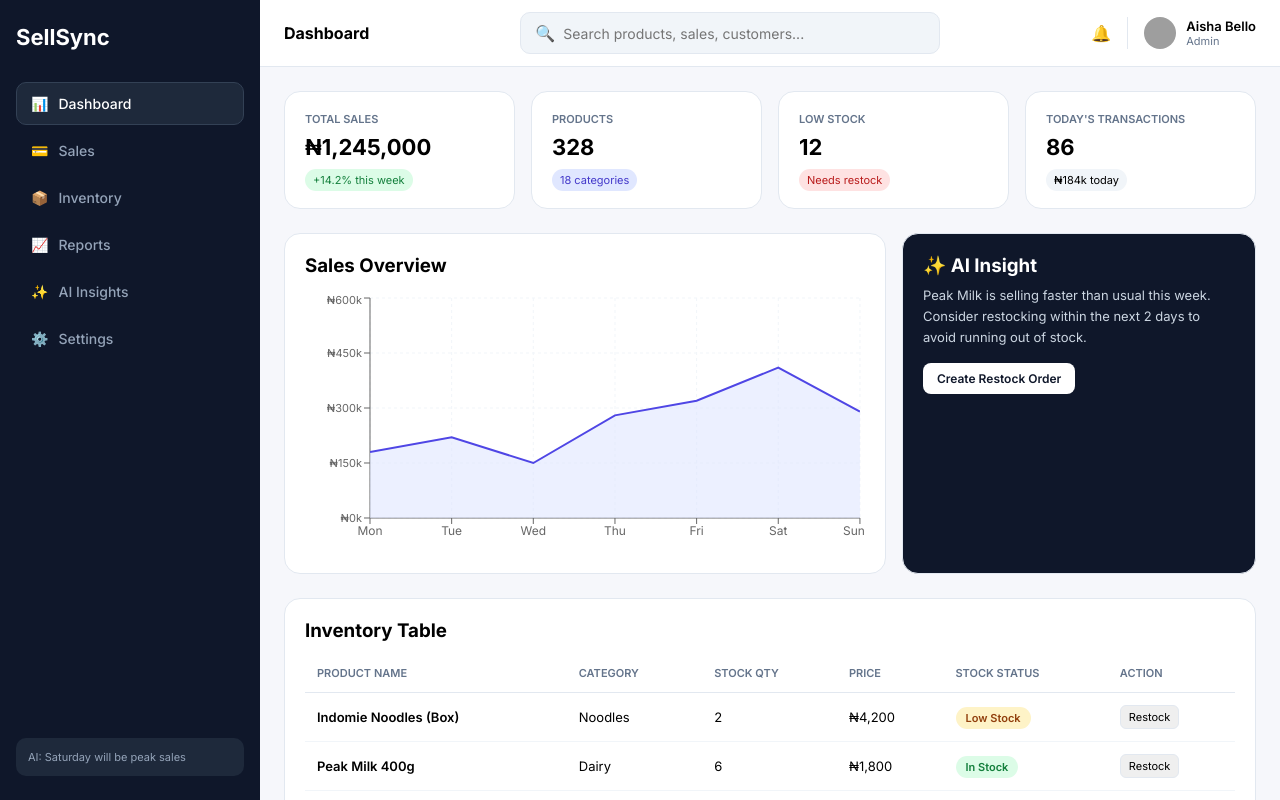
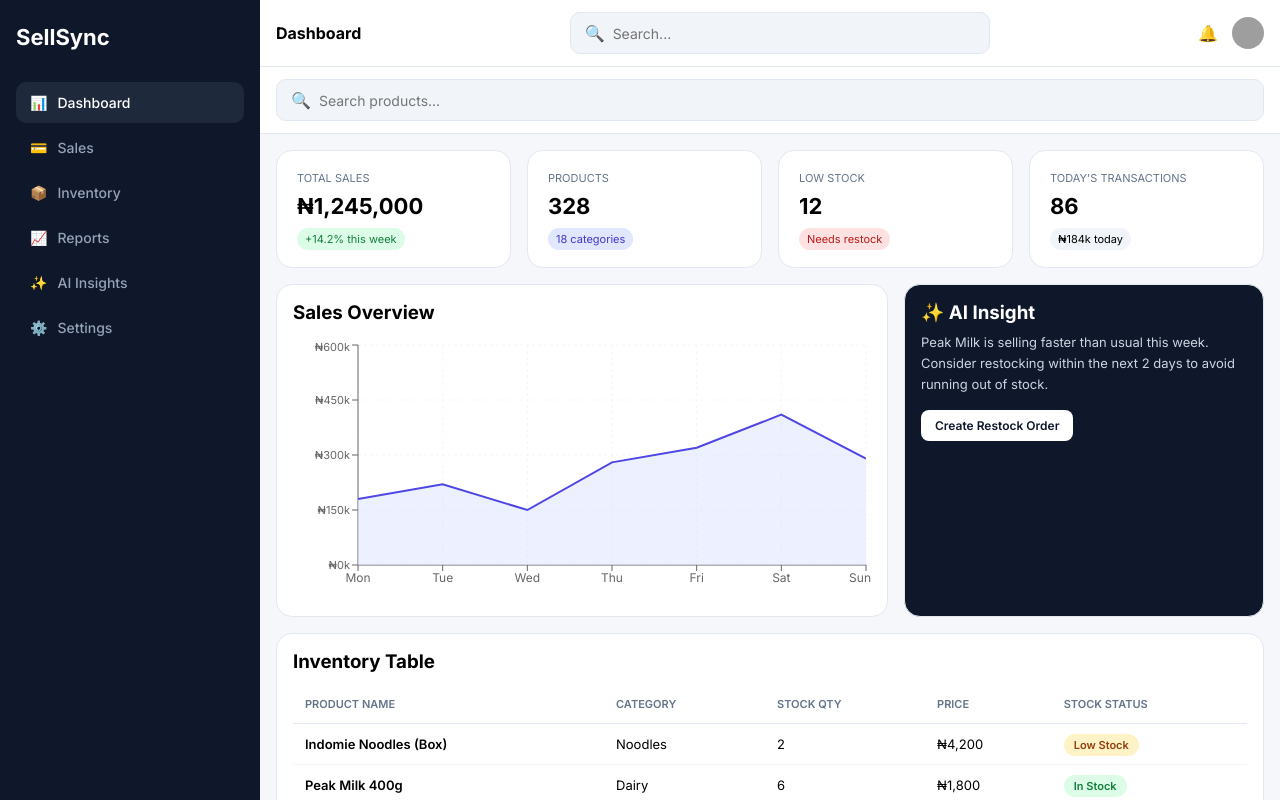
Before and after one commit to francisyakubu563-lab/Sellsync, a React (Vite) app: page / in a window 1280 px wide. Shown: the top 800 px of the page. Built offline with nearby package versions, Linux system fonts and the light colour scheme; grey boxes are pictures that could not be loaded.

Commit message:
Add mobile menu and improve sidebar transitions

```diff
--- a/src/App.jsx
+++ b/src/App.jsx
@@ -8,7 +8,6 @@ const salesData = [
   { name: 'Sun', sales: 290000 },
 ]
 const salesByCat = [{name:'Drinks',value:320},{name:'Noodles',value:280},{name:'Dairy',value:180},{name:'Hygiene',value:120}]
-
 const initialInventory = [
   { id:1, product: 'Indomie Noodles (Box)', category: 'Noodles', stock: 2, price: 4200 },
   { id:2, product: 'Peak Milk 400g', category: 'Dairy', stock: 6, price: 1800 },
@@ -16,7 +15,6 @@ const initialInventory = [
   { id:4, product: 'Coca-Cola PET 50cl', category: 'Drinks', stock: 18, price: 300 },
   { id:5, product: 'Milo 500g', category: 'Beverages', stock: 3, price: 3500 },
 ]
-
 const getStatus = (s) => s<=0? 'Out of Stock' : s<=5? 'Low Stock' : 'In Stock'
 const getColor = (s) => s<=0? {bg:'#fee2e2',c:'#b91c1c'} : s<=5? {bg:'#fef3c7',c:'#92400e'} : {bg:'#dcfce7',c:'#15803d'}
 
@@ -25,13 +23,13 @@ export default function App() {
   const [search,setSearch]=useState('')
   const [showNotif,setShowNotif]=useState(false)
   const [toast,setToast]=useState('')
+  const [showMenu,setShowMenu]=useState(false)
   const [inventory,setInventory]=useState(initialInventory)
   const [transactions]=useState([
     { id:'#TRX-8821', customer:'Tunde Ola', amount:42000, status:'Completed' },
     { id:'#TRX-8820', customer:'Blessing J.', amount:15500, status:'Completed' },
     { id:'#TRX-8819', customer:'Musa Ibrahim', amount:8300, status:'Pending' },
   ])
-
   const showToast=(m)=>{setToast(m); setTimeout(()=>setToast(''),2500)}
   const filtered=useMemo(()=>inventory.filter(i=>i.product.toLowerCase().includes(search.toLowerCase())),[search,inventory])
   const menu=[{id:'Dashboard',icon:'📊'},{id:'Sales',icon:'💳'},{id:'Inventory',icon:'📦'},{id:'Reports',icon:'📈'},{id:'AI Insights',icon:'✨'},{id:'Settings',icon:'⚙️'}]
@@ -42,70 +40,75 @@ export default function App() {
         @import url('https://fonts.googleapis.com/css2?family=Inter:wght@400;500;600;700&display=swap');
         *{margin:0;padding:0;box-sizing:border-box;font-family:Inter,sans-serif}
        .layout{display:flex;min-height:100vh;background:#f6f7fb}
-       .sidebar{width:260px;background:#0f172a;color:white;padding:24px 16px;position:fixed;height:100vh;z-index:20;display:flex;flex-direction:column;gap:4px}
+       .sidebar{width:260px;background:#0f172a;color:white;padding:24px 16px;position:fixed;height:100vh;z-index:30;display:flex;flex-direction:column;gap:4px;transition:.3s}
+       .overlay{position:fixed;inset:0;background:rgba(0,0,0,.5);z-index:25;display:none}
+       .overlay.open{display:block}
        .main{flex:1;margin-left:260px;min-width:0}
-       .topbar{background:white;border-bottom:1px solid #e2e8f0;padding:12px 24px;display:flex;align-items:center;justify-content:space-between;gap:12px;position:sticky;top:0;z-index:10}
+       .topbar{background:white;border-bottom:1px solid #e2e8f0;padding:12px 16px;display:flex;align-items:center;justify-content:space-between;gap:10px;position:sticky;top:0;z-index:20}
        .search{flex:1;max-width:420px;display:flex;align-items:center;background:#f1f5f9;border:1px solid #e2e8f0;border-radius:10px;padding:10px 14px;gap:8px}
        .search input{border:0;background:transparent;outline:none;width:100%;font-size:14px}
-       .search:focus-within{border-color:#4f46e5;background:white}
-       .cards{display:grid;grid-template-columns:repeat(4,1fr);gap:16px;padding:24px}
-       .card{background:white;border:1px solid #e2e8f0;border-radius:16px;padding:20px;cursor:pointer;transition:.2s}
-       .card:hover{transform:translateY(-2px);box-shadow:0 8px 24px rgba(0,0,0,.06)}
-       .box{background:white;border:1px solid #e2e8f0;border-radius:16px;padding:20px}
-       .grid2{display:grid;grid-template-columns:1.7fr 1fr;gap:16px;padding:0 24px 24px}
-       .menuItem{padding:12px 14px;border-radius:10px;cursor:pointer;display:flex;gap:10px;align-items:center;font-size:14px;font-weight:500;transition:.2s}
-       .menuItem:hover{background:#1e293b;color:white}
-        table{width:100%;border-collapse:collapse;font-size:13px}
+       .cards{display:grid;grid-template-columns:repeat(4,1fr);gap:16px;padding:16px}
+       .card{background:white;border:1px solid #e2e8f0;border-radius:16px;padding:20px;cursor:pointer}
+       .box{background:white;border:1px solid #e2e8f0;border-radius:16px;padding:16px;overflow-x:auto}
+       .grid2{display:grid;grid-template-columns:1.7fr 1fr;gap:16px;padding:0 16px 16px}
+       .menuItem{padding:12px 14px;border-radius:10px;cursor:pointer;display:flex;gap:10px;align-items:center;font-size:14px;font-weight:500}
+       .hamburger{display:none;font-size:22px;cursor:pointer;padding:6px 10px;border-radius:8px;background:#f1f5f9}
+        table{width:100%;border-collapse:collapse;font-size:13px;min-width:500px}
         th{color:#64748b;font-weight:600;text-align:left;padding:12px;border-bottom:1px solid #e2e8f0;font-size:11px;text-transform:uppercase}
         td{padding:12px;border-bottom:1px solid #f1f5f9}
        .btn{background:#0f172a;color:white;border:0;padding:10px 16px;border-radius:10px;font-size:13px;cursor:pointer}
-       .btn:hover{background:#1e293b}
        .toast{position:fixed;bottom:24px;left:50%;transform:translateX(-50%);background:#0f172a;color:white;padding:12px 20px;border-radius:10px;font-size:13px;z-index:50}
-        @media(max-width:900px){.cards{grid-template-columns:1fr 1fr}.grid2{grid-template-columns:1fr}.sidebar{display:none}.main{margin-left:0}}
+        @media(max-width:900px){
+         .cards{grid-template-columns:1fr 1fr}
+         .grid2{grid-template-columns:1fr}
+         .sidebar{transform:translateX(-100%)}
+         .sidebar.open{transform:translateX(0)}
+         .main{margin-left:0}
+         .hamburger{display:block}
+         .hide-m{display:none}
+        }
       `}</style>
 
       <div className="layout">
-        <aside className="sidebar">
-          <h1 style={{fontSize:22,fontWeight:700,marginBottom:28}}>SellSync</h1>
-          {menu.map(m=><div key={m.id} onClick={()=>setActive(m.id)} className="menuItem" style={{background:active===m.id?'#1e293b':'transparent',color:active===m.id?'white':'#94a3b8',border:active===m.id?'1px solid #334155':'1px solid transparent'}}><span>{m.icon}</span>{m.id}</div>)}
-          <div style={{marginTop:'auto',background:'#1e293b',padding:12,borderRadius:10,fontSize:11,color:'#94a3b8'}}>AI: Saturday will be peak sales</div>
+        <div className={`overlay ${showMenu?'open':''}`} onClick={()=>setShowMenu(false)}></div>
+        <aside className={`sidebar ${showMenu?'open':''}`}>
+          <div style={{display:'flex',justifyContent:'space-between',alignItems:'center',marginBottom:28}}><h1 style={{fontSize:22,fontWeight:700}}>SellSync</h1><span style={{cursor:'pointer'}} className="hamburger" onClick={()=>setShowMenu(false)}>✕</span></div>
+          {menu.map(m=><div key={m.id} onClick={()=>{setActive(m.id); setShowMenu(false)}} className="menuItem" style={{background:active===m.id?'#1e293b':'transparent',color:active===m.id?'white':'#94a3b8'}}><span>{m.icon}</span>{m.id}</div>)}
         </aside>
 
         <main className="main">
           <div className="topbar">
-            <div style={{fontWeight:700}}>{active}</div>
-            <div className="search"><span>🔍</span><input value={search} onChange={e=>setSearch(e.target.value)} placeholder="Search products, sales, customers..." /></div>
-            <div style={{display:'flex',gap:16,alignItems:'center'}}>
-              <div style={{position:'relative'}}><div onClick={()=>setShowNotif(!showNotif)} style={{cursor:'pointer'}}>🔔</div>{showNotif && <div style={{position:'absolute',right:0,top:36,width:280,background:'white',border:'1px solid #e2e8f0',borderRadius:12,padding:12,boxShadow:'0 10px 30px rgba(0,0,0,.1)',fontSize:12}}><b>Notifications</b><div style={{marginTop:8}}>⚠️ Dettol low (4 left)</div><div>✅ ₦42k sale - Indomie</div></div>}</div>
-              <div style={{display:'flex',gap:10,alignItems:'center',borderLeft:'1px solid #e2e8f0',paddingLeft:16}}><img src="https://i.pravatar.cc/100?img=33" style={{width:32,height:32,borderRadius:'50%'}}/><div><div style={{fontSize:13,fontWeight:600}}>Aisha Bello</div><div style={{fontSize:11,color:'#64748b'}}>Admin</div></div></div>
+            <div style={{display:'flex',alignItems:'center',gap:10}}><span className="hamburger" onClick={()=>setShowMenu(true)}>☰</span><div style={{fontWeight:700}}>{active}</div></div>
+            <div className="search hide-m"><span>🔍</span><input value={search} onChange={e=>setSearch(e.target.value)} placeholder="Search..." /></div>
+            <div style={{display:'flex',gap:14,alignItems:'center'}}>
+              <div style={{position:'relative'}}><div onClick={()=>setShowNotif(!showNotif)} style={{cursor:'pointer'}}>🔔</div>{showNotif && <div style={{position:'absolute',right:0,top:36,width:260,background:'white',border:'1px solid #e2e8f0',borderRadius:12,padding:12,fontSize:12}}><b>Notifications</b><div style={{marginTop:8}}>⚠️ Dettol low</div></div>}</div>
+              <img src="https://i.pravatar.cc/100?img=33" style={{width:32,height:32,borderRadius:'50%'}}/>
             </div>
           </div>
+
+          {/* MOBILE SEARCH */}
+          <div style={{padding:'12px 16px',background:'white',borderBottom:'1px solid #e2e8f0'}} className="show-m-only"><div className="search" style={{maxWidth:'100%'}}><span>🔍</span><input value={search} onChange={e=>setSearch(e.target.value)} placeholder="Search products..." /></div></div>
 
           {active==='Dashboard' && (
             <>
               <div className="cards">
-                <div className="card" onClick={()=>setActive('Sales')}><div style={{fontSize:11,color:'#64748b',fontWeight:600}}>TOTAL SALES</div><div style={{fontSize:22,fontWeight:700,margin:'8px 0'}}>₦1,245,000</div><span style={{background:'#dcfce7',color:'#15803d',padding:'4px 8px',borderRadius:20,fontSize:11}}>+14.2% this week</span></div>
-                <div className="card" onClick={()=>setActive('Inventory')}><div style={{fontSize:11,color:'#64748b',fontWeight:600}}>PRODUCTS</div><div style={{fontSize:22,fontWeight:700,margin:'8px 0'}}>328</div><span style={{background:'#e0e7ff',color:'#4338ca',padding:'4px 8px',borderRadius:20,fontSize:11}}>18 categories</span></div>
-                <div className="card" onClick={()=>setActive('Inventory')}><div style={{fontSize:11,color:'#64748b',fontWeight:600}}>LOW STOCK</div><div style={{fontSize:22,fontWeight:700,margin:'8px 0'}}>12</div><span style={{background:'#fee2e2',color:'#b91c1c',padding:'4px 8px',borderRadius:20,fontSize:11}}>Needs restock</span></div>
-                <div className="card" onClick={()=>setActive('Sales')}><div style={{fontSize:11,color:'#64748b',fontWeight:600}}>TODAY'S TRANSACTIONS</div><div style={{fontSize:22,fontWeight:700,margin:'8px 0'}}>86</div><span style={{background:'#f1f5f9',padding:'4px 8px',borderRadius:20,fontSize:11}}>₦184k today</span></div>
+                <div className="card" onClick={()=>setActive('Sales')}><div style={{fontSize:11,color:'#64748b'}}>TOTAL SALES</div><div style={{fontSize:22,fontWeight:700,margin:'8px 0'}}>₦1,245,000</div><span style={{background:'#dcfce7',color:'#15803d',padding:'4px 8px',borderRadius:20,fontSize:11}}>+14.2% this week</span></div>
+                <div className="card" onClick={()=>setActive('Inventory')}><div style={{fontSize:11,color:'#64748b'}}>PRODUCTS</div><div style={{fontSize:22,fontWeight:700,margin:'8px 0'}}>328</div><span style={{background:'#e0e7ff',color:'#4338ca',padding:'4px 8px',borderRadius:20,fontSize:11}}>18 categories</span></div>
+                <div className="card" onClick={()=>setActive('Inventory')}><div style={{fontSize:11,color:'#64748b'}}>LOW STOCK</div><div style={{fontSize:22,fontWeight:700,margin:'8px 0'}}>12</div><span style={{background:'#fee2e2',color:'#b91c1c',padding:'4px 8px',borderRadius:20,fontSize:11}}>Needs restock</span></div>
+                <div className="card" onClick={()=>setActive('Sales')}><div style={{fontSize:11,color:'#64748b'}}>TODAY'S TRANSACTIONS</div><div style={{fontSize:22,fontWeight:700,margin:'8px 0'}}>86</div><span style={{background:'#f1f5f9',padding:'4px 8px',borderRadius:20,fontSize:11}}>₦184k today</span></div>
               </div>
               <div className="grid2">
                 <div className="box"><h3 style={{marginBottom:16}}>Sales Overview</h3><ResponsiveContainer width="100%" height={260}><AreaChart data={salesData}><CartesianGrid strokeDasharray="3 3" stroke="#f1f5f9"/><XAxis dataKey="name" tick={{fontSize:12}}/><YAxis tickFormatter={v=>`₦${v/1000}k`} tick={{fontSize:11}}/><Tooltip/><Area dataKey="sales" stroke="#4f46e5" fill="#e0e7ff" strokeWidth={2}/></AreaChart></ResponsiveContainer></div>
-                <div className="box" style={{background:'#0f172a',color:'white'}}><h3 style={{marginBottom:8}}>✨ AI Insight</h3><p style={{fontSize:13,lineHeight:1.6,color:'#cbd5e1'}}>Peak Milk is selling faster than usual this week. Consider restocking within the next 2 days to avoid running out of stock.</p><button onClick={()=>showToast('Restock order created for Peak Milk')} style={{marginTop:16,background:'white',color:'#0f172a',border:0,padding:'8px 14px',borderRadius:8,fontSize:12,cursor:'pointer',fontWeight:600}}>Create Restock Order</button></div>
+                <div className="box" style={{background:'#0f172a',color:'white'}}><h3 style={{marginBottom:8}}>✨ AI Insight</h3><p style={{fontSize:13,lineHeight:1.6,color:'#cbd5e1'}}>Peak Milk is selling faster than usual this week. Consider restocking within the next 2 days to avoid running out of stock.</p><button onClick={()=>showToast('Restock order created')} style={{marginTop:16,background:'white',color:'#0f172a',border:0,padding:'8px 14px',borderRadius:8,fontSize:12,cursor:'pointer',fontWeight:600}}>Create Restock Order</button></div>
               </div>
-              <div style={{padding:'0 24px 24px'}}><div className="box"><h3 style={{marginBottom:12}}>Inventory Table</h3><table><thead><tr><th>Product Name</th><th>Category</th><th>Stock Qty</th><th>Price</th><th>Stock Status</th><th>Action</th></tr></thead><tbody>{filtered.map(item=>{const c=getColor(item.stock); return <tr key={item.id}><td style={{fontWeight:600}}>{item.product}</td><td>{item.category}</td><td>{item.stock}</td><td>₦{item.price.toLocaleString()}</td><td><span style={{background:c.bg,color:c.c,padding:'4px 10px',borderRadius:20,fontSize:11,fontWeight:600}}>{getStatus(item.stock)}</span></td><td><button onClick={()=>{setInventory(inventory.map(x=>x.id===item.id?{...x,stock:x.stock+10}:x)); showToast(`${item.product} +10`);}} style={{border:'1px solid #e2e8f0',padding:'4px 8px',borderRadius:6,cursor:'pointer',fontSize:11}}>Restock</button></td></tr>})}</tbody></table></div></div>
+              <div style={{padding:'0 16px 16px'}}><div className="box"><h3 style={{marginBottom:12}}>Inventory Table</h3><table><thead><tr><th>Product Name</th><th>Category</th><th>Stock Qty</th><th>Price</th><th>Stock Status</th></tr></thead><tbody>{filtered.map(item=>{const c=getColor(item.stock); return <tr key={item.id}><td style={{fontWeight:600}}>{item.product}</td><td>{item.category}</td><td>{item.stock}</td><td>₦{item.price.toLocaleString()}</td><td><span style={{background:c.bg,color:c.c,padding:'4px 10px',borderRadius:20,fontSize:11,fontWeight:600}}>{getStatus(item.stock)}</span></td></tr>})}</tbody></table></div></div>
             </>
           )}
-
-          {active==='Sales' && <div style={{padding:24}}><div className="box"><h3 style={{marginBottom:16}}>Sales - Recent Transactions</h3><table><thead><tr><th>ID</th><th>Customer</th><th>Amount</th><th>Status</th><th>Action</th></tr></thead><tbody>{transactions.map(t=><tr key={t.id}><td>{t.id}</td><td>{t.customer}</td><td>₦{t.amount.toLocaleString()}</td><td><span style={{background:t.status==='Completed'?'#dcfce7':'#fef3c7',padding:'4px 8px',borderRadius:20,fontSize:11}}>{t.status}</span></td><td><button onClick={()=>showToast(`Viewing ${t.id}`)} style={{border:0,background:'#f1f5f9',padding:'6px 10px',borderRadius:6,cursor:'pointer'}}>View</button></td></tr>)}</tbody></table></div></div>}
-
-          {active==='Inventory' && <div style={{padding:24}}><div className="box"><div style={{display:'flex',justifyContent:'space-between',marginBottom:16}}><h3>Full Inventory ({filtered.length})</h3><button className="btn" onClick={()=>{const n=prompt('Product name?'); if(n) setInventory([...inventory,{id:Date.now(),product:n,category:'New',stock:10,price:1000}])}}>+ Add Product</button></div><table><thead><tr><th>Product Name</th><th>Category</th><th>Stock Qty</th><th>Price</th><th>Stock Status</th><th>Actions</th></tr></thead><tbody>{filtered.map(i=>{const c=getColor(i.stock); return <tr key={i.id}><td style={{fontWeight:600}}>{i.product}</td><td>{i.category}</td><td>{i.stock}</td><td>₦{i.price.toLocaleString()}</td><td><span style={{background:c.bg,color:c.c,padding:'4px 10px',borderRadius:20,fontSize:11}}>{getStatus(i.stock)}</span></td><td><button onClick={()=>setInventory(inventory.map(x=>x.id===i.id?{...x,stock:x.stock+1}:x))} style={{marginRight:6,padding:'4px 8px',borderRadius:6,cursor:'pointer'}}> +1 </button><button onClick={()=>setInventory(inventory.filter(x=>x.id!==i.id))} style={{padding:'4px 8px',borderRadius:6,cursor:'pointer',border:'1px solid #fee2e2',color:'#b91c1c'}}>Delete</button></td></tr>})}</tbody></table></div></div>}
-
-          {active==='Reports' && <div style={{padding:24}}><div className="box"><h3 style={{marginBottom:16}}>Sales by Category</h3><ResponsiveContainer width="100%" height={300}><BarChart data={salesByCat}><CartesianGrid stroke="#f1f5f9"/><XAxis dataKey="name"/><YAxis/><Tooltip/><Bar dataKey="value" fill="#4f46e5" radius={[8,8,0,0]}/></BarChart></ResponsiveContainer><button className="btn" style={{marginTop:16}} onClick={()=>showToast('Report downloaded')}>Download Report</button></div></div>}
-
-          {active==='AI Insights' && <div style={{padding:24}}><div className="box"><h3>✨ AI Predictions</h3><div style={{marginTop:16,display:'grid',gap:12}}><div style={{background:'#f0fdf4',padding:16,borderRadius:12,border:'1px solid #bbf7d0'}}><b>High Demand:</b> Indomie & Coke will spike this weekend (+32%)</div><div style={{background:'#eff6ff',padding:16,borderRadius:12,border:'1px solid #bfdbfe'}}><b>Restock:</b> Order 50 units of Dettol before Friday</div><div style={{background:'#fefce8',padding:16,borderRadius:12,border:'1px solid #fde68a'}}><b>Trend:</b> Evening sales up 18%</div></div></div></div>}
-
-          {active==='Settings' && <div style={{padding:24}}><div className="box" style={{maxWidth:500}}><h3 style={{marginBottom:16}}>Store Settings</h3><label style={{fontSize:12,fontWeight:600}}>Store Name</label><input defaultValue="SellSync Retail" style={{width:'100%',padding:10,border:'1px solid #e2e8f0',borderRadius:8,margin:'6px 0 12px'}}/><button className="btn" style={{width:'100%'}} onClick={()=>showToast('Settings saved')}>Save Changes</button></div></div>}
+          {active==='Sales' && <div style={{padding:16}}><div className="box"><h3 style={{marginBottom:12}}>Sales</h3><table><thead><tr><th>ID</th><th>Customer</th><th>Amount</th><th>Status</th></tr></thead><tbody>{transactions.map(t=><tr key={t.id}><td>{t.id}</td><td>{t.customer}</td><td>₦{t.amount.toLocaleString()}</td><td>{t.status}</td></tr>)}</tbody></table></div></div>}
+          {active==='Inventory' && <div style={{padding:16}}><div className="box"><h3>Inventory</h3><table><thead><tr><th>Product Name</th><th>Category</th><th>Stock Qty</th><th>Price</th><th>Stock Status</th><th>Action</th></tr></thead><tbody>{filtered.map(i=>{const c=getColor(i.stock); return <tr key={i.id}><td>{i.product}</td><td>{i.category}</td><td>{i.stock}</td><td>₦{i.price.toLocaleString()}</td><td><span style={{background:c.bg,color:c.c,padding:'4px 10px',borderRadius:20,fontSize:11}}>{getStatus(i.stock)}</span></td><td><button onClick={()=>setInventory(inventory.map(x=>x.id===i.id?{...x,stock:x.stock+10}:x))} style={{padding:'4px 8px',borderRadius:6}}>Restock</button></td></tr>})}</tbody></table></div></div>}
+          {active==='Reports' && <div style={{padding:16}}><div className="box"><h3>Sales by Category</h3><ResponsiveContainer width="100%" height={300}><BarChart data={salesByCat}><CartesianGrid stroke="#f1f5f9"/><XAxis dataKey="name"/><YAxis/><Tooltip/><Bar dataKey="value" fill="#4f46e5" radius={[8,8,0,0]}/></BarChart></ResponsiveContainer></div></div>}
+          {active==='AI Insights' && <div style={{padding:16}}><div className="box" style={{background:'#f0fdf4'}}><b>AI:</b> Indomie & Coke will spike this weekend +32% — restock Dettol before Friday.</div></div>}
+          {active==='Settings' && <div style={{padding:16}}><div className="box"><h3>Settings</h3><button className="btn" onClick={()=>showToast('Saved')}>Save</button></div></div>}
         </main>
       </div>
       {toast && <div className="toast">✅ {toast}</div>}
```
